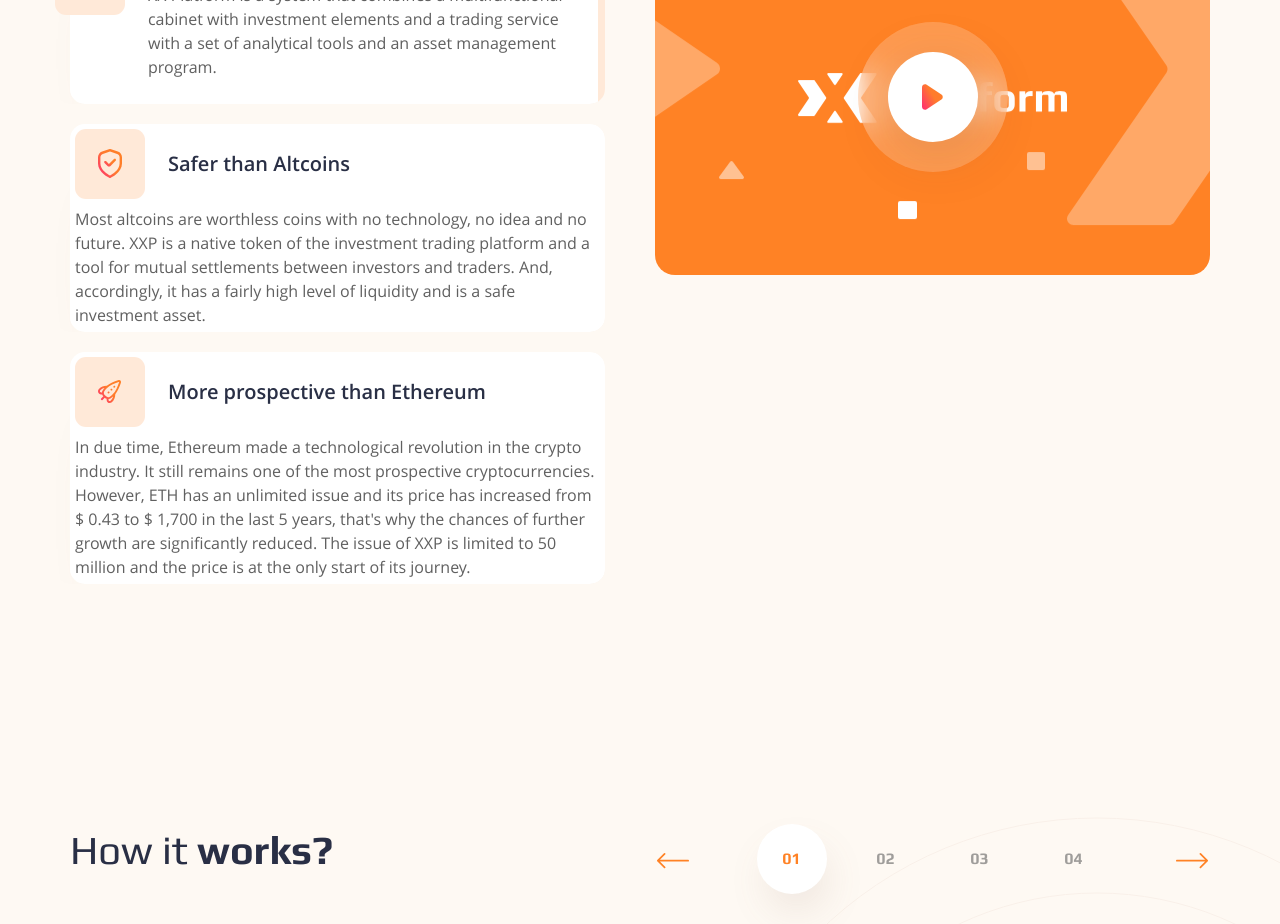
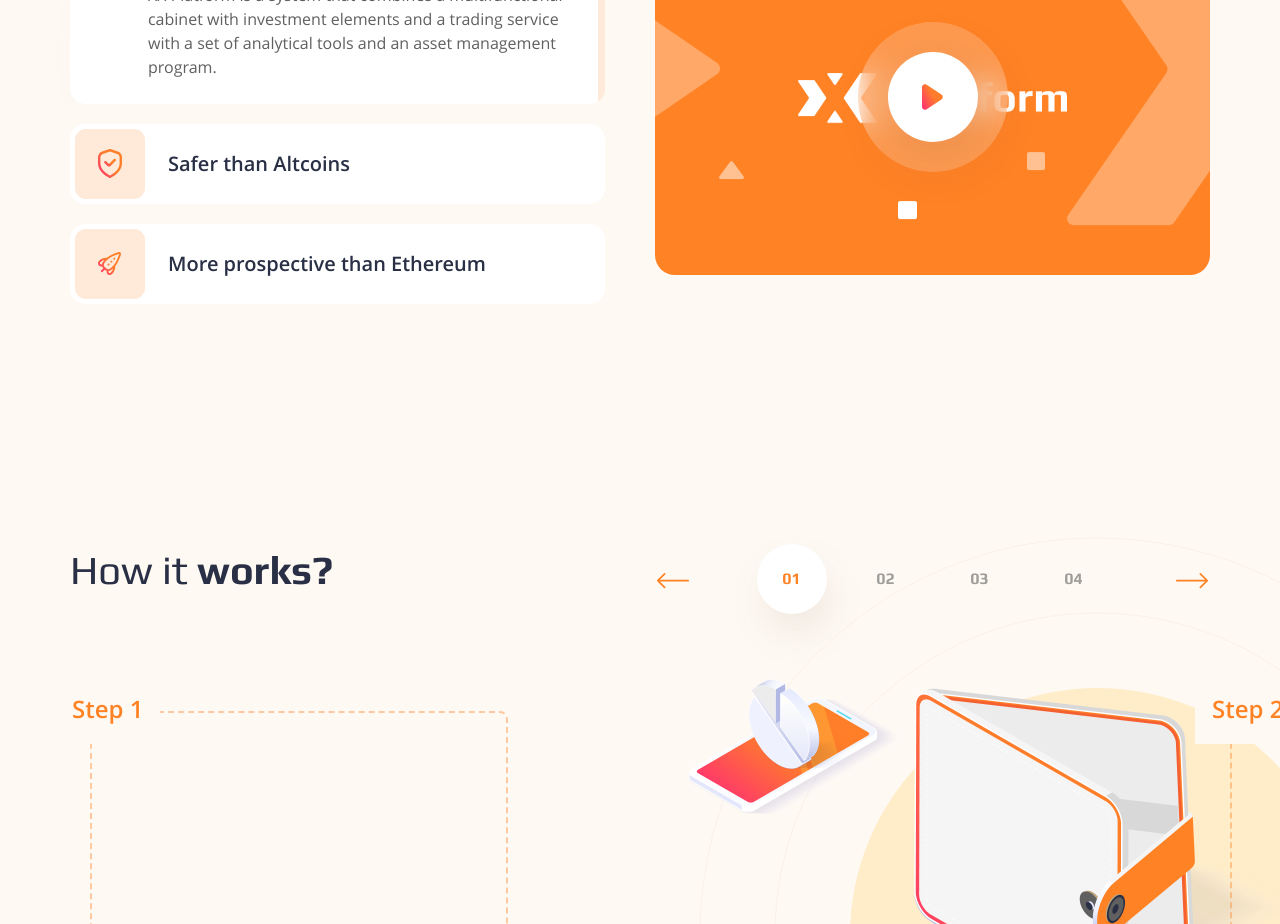
Before and after one commit to DimonONE/xpp, a React (Create React App) app: page / in a window 1280 px wide. Shown: the part 1280-2204 px from the top of the page. Built offline with nearby package versions, Linux system fonts and the light colour scheme.

Commit message:
fix error buttons SectionCurrency

```diff
--- a/src/pages/HeadPage/Main/components/SectionCurrency/SectionCurrency.jsx
+++ b/src/pages/HeadPage/Main/components/SectionCurrency/SectionCurrency.jsx
@@ -1,9 +1,31 @@
-import React from "react";
+import React, { useState } from "react";
 import { Fade } from "react-awesome-reveal";
 
 import style from "./SectionCurrency.module.css";
 
 export const SectionCurrency = (props) => {
+  const [currency_accordion__1, setCurrency_accordion__1] = useState(true);
+  const [currency_accordion__2, setCurrency_accordion__2] = useState(false);
+  const [currency_accordion__3, setCurrency_accordion__3] = useState(false);
+  const resetCurrencyAccordion = () => {
+    setCurrency_accordion__1(false);
+    setCurrency_accordion__2(false);
+    setCurrency_accordion__3(false);
+  };
+
+  const currencyAccordionB1 = () => {
+    resetCurrencyAccordion();
+    setCurrency_accordion__1(true);
+  };
+  const currencyAccordionB2 = () => {
+    resetCurrencyAccordion();
+    setCurrency_accordion__2(true);
+  };
+  const currencyAccordionB3 = () => {
+    resetCurrencyAccordion();
+    setCurrency_accordion__3(true);
+  };
+
   return (
     <section id="currency" className="section currency">
       <div className="container currency__container">
@@ -22,9 +44,14 @@
           <div className="col-lg-6 currency__accordions">
             <Fade direction="left" delay={200} triggerOnce="true">
               <div className="currency__accordion-wrap wow ">
-                <div className="currency__accordion active">
+                <div
+                  onClick={currencyAccordionB1}
+                  className={`currency__accordion ${style.folow_active} ${
+                    currency_accordion__1 ? `active ${style.active}` : ""
+                  }`}
+                >
                   <div
-                    className="currency__accordion-header active"
+                    className={`currency__accordion-header`}
                     data-dropdown-header
                   >
                     <div
@@ -35,10 +62,12 @@
                     </div>
                   </div>
                   <div
-                    className={`currency__accordion-hidden ${style.currency__accordion_hidden}`}
+                    className={`currency__accordion-hidden ${style.currency__accordion_hidden} `}
                     data-dropdown-hidden
                   >
-                    <div className="currency__accordion-text">
+                    <div
+                      className={`currency__accordion-text ${style.is_active_1}`}
+                    >
                       XX Platform is a system that combines a multifunctional
                       cabinet with investment elements and a trading service
                       with a set of analytical tools and an asset management
@@ -50,7 +79,12 @@
             </Fade>
             <Fade direction="left" delay={400} triggerOnce="true">
               <div className="currency__accordion-wrap wow ">
-                <div className="currency__accordion">
+                <div
+                  onClick={currencyAccordionB2}
+                  className={`currency__accordion ${style.folow_active} ${
+                    currency_accordion__2 ? `active ${style.active}` : ""
+                  }`}
+                >
                   <div className="currency__accordion-header">
                     <div
                       className={`currency__accordion-icon ${style.currency__accordion_icon_2}`}
@@ -60,7 +94,9 @@
                     </div>
                   </div>
                   <div className="currency__accordion-hidden">
-                    <div className="currency__accordion-text">
+                    <div
+                      className={`currency__accordion-text ${style.is_active_2}`}
+                    >
                       Most altcoins are worthless coins with no technology, no
                       idea and no future. XXP is a native token of the
                       investment trading platform and a tool for mutual
@@ -74,7 +110,12 @@
             </Fade>
             <Fade direction="left" delay={600} triggerOnce="true">
               <div className="currency__accordion-wrap wow ">
-                <div className="currency__accordion">
+                <div
+                  onClick={currencyAccordionB3}
+                  className={`currency__accordion ${style.folow_active} ${
+                    currency_accordion__3 ? `active ${style.active}` : ""
+                  }`}
+                >
                   <div className="currency__accordion-header">
                     <div
                       className={`currency__accordion-icon ${style.currency__accordion_icon_3}`}
@@ -84,7 +125,9 @@
                     </div>
                   </div>
                   <div className="currency__accordion-hidden">
-                    <div className="currency__accordion-text">
+                    <div
+                      className={`currency__accordion-text ${style.is_active_3}`}
+                    >
                       In due time, Ethereum made a technological revolution in
                       the crypto industry. It still remains one of the most
                       prospective cryptocurrencies. However, ETH has an
--- a/src/pages/HeadPage/Main/components/SectionCurrency/SectionCurrency.module.css
+++ b/src/pages/HeadPage/Main/components/SectionCurrency/SectionCurrency.module.css
@@ -17,3 +17,20 @@
 .currency__video {
   background-image: url(../../../../../img/video-image.svg);
 }
+.folow_active {
+  cursor: pointer;
+}
+.folow_active .is_active_1,
+.folow_active .is_active_2,
+.folow_active .is_active_3 {
+  display: none;
+}
+.folow_active.active .is_active_1 {
+  display: block;
+}
+.folow_active.active .is_active_2 {
+  display: block;
+}
+.folow_active.active .is_active_3 {
+  display: block;
+}
```
Also changed, not shown: src/App.css.
